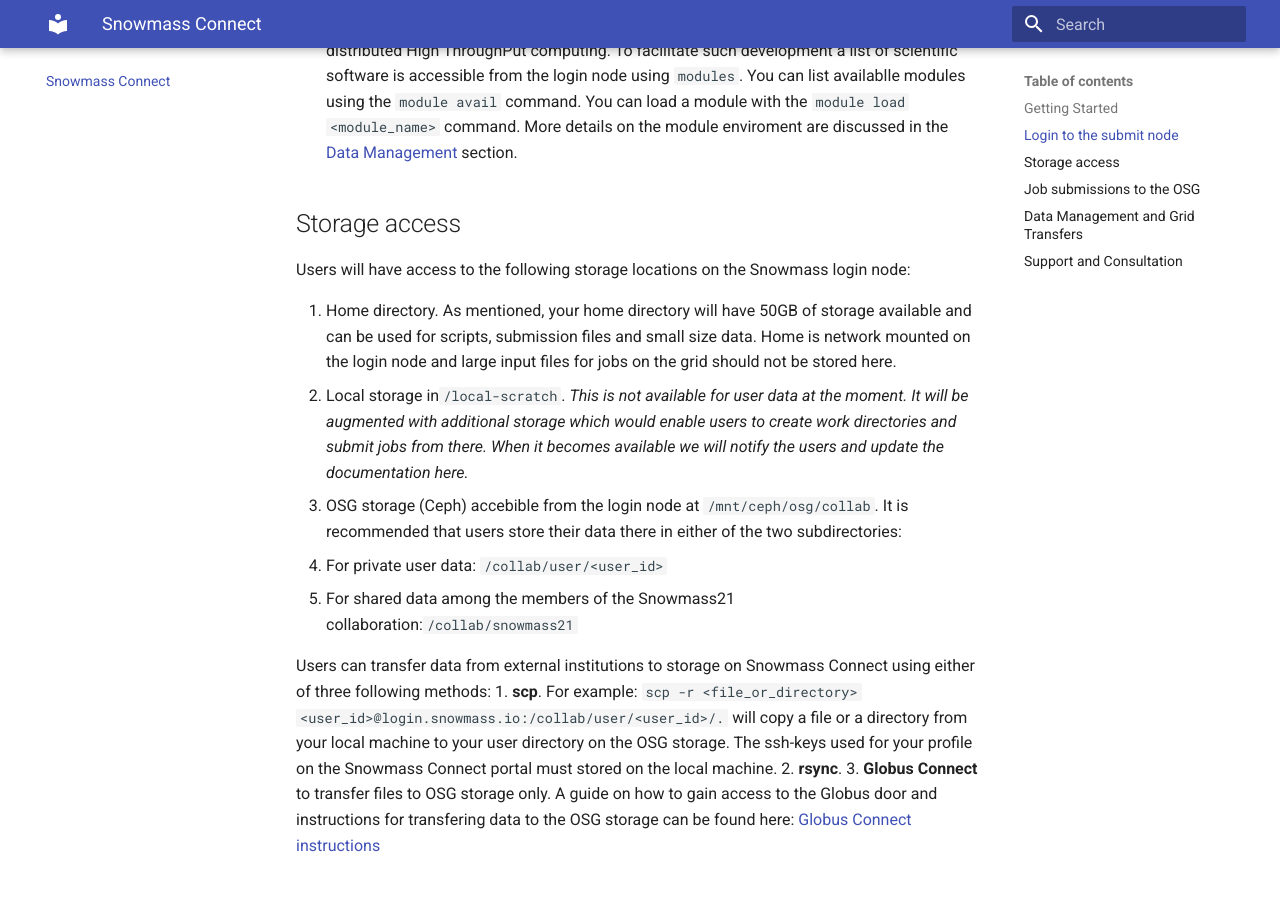
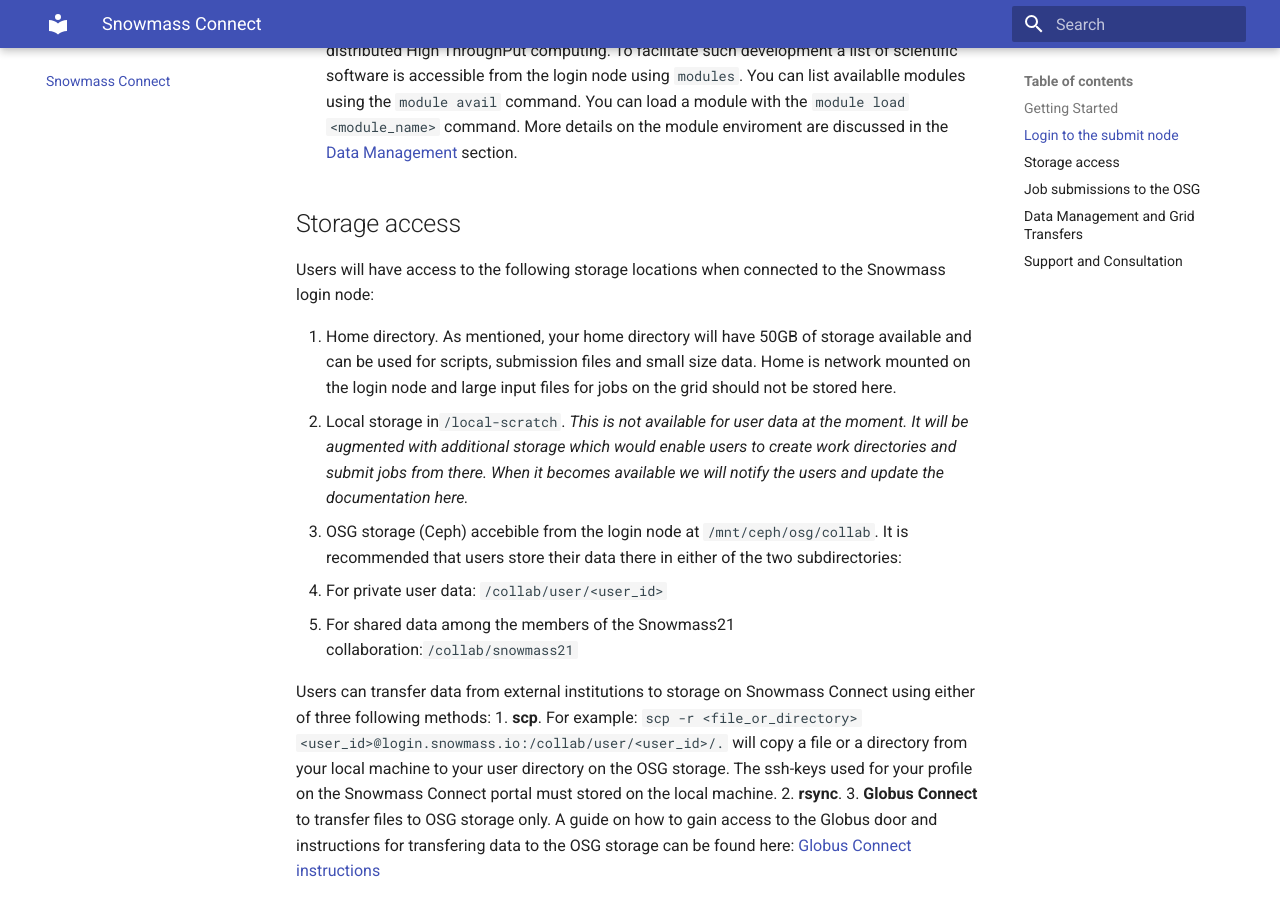
Before and after one commit to ppaschos/snowmass-connect-docs, an MkDocs documentation site: the page built from docs/index.md, in a window 1280 px wide and 900 px high, scrolled down 1015 px. Built offline with MkDocs 1.6.1 and Material for MkDocs 9.7.7, drawn with Linux system fonts in a browser that asks for light colours.

Commit message:
Update index.md

```diff
--- a/docs/index.md
+++ b/docs/index.md
@@ -31,7 +31,7 @@
 
 ## Storage access
 
-Users will have access to the following storage locations on the Snowmass login node:
+Users will have access to the following storage locations when connected to the Snowmass login node:
 
 1. Home directory. As mentioned, your home directory will have 50GB of storage  available and can
 be used for scripts, submission files and small size data. Home is network mounted on the login node and large input
```
